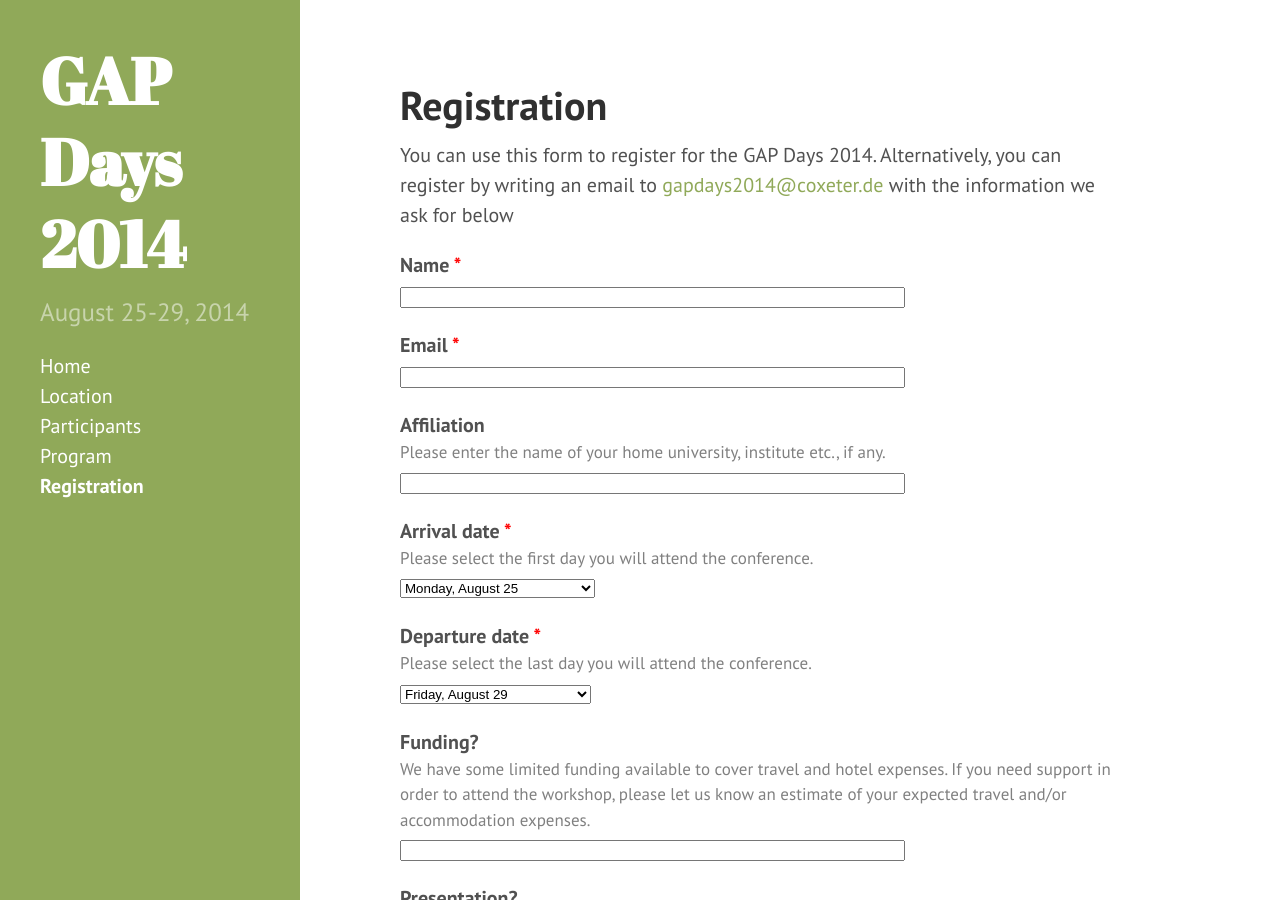
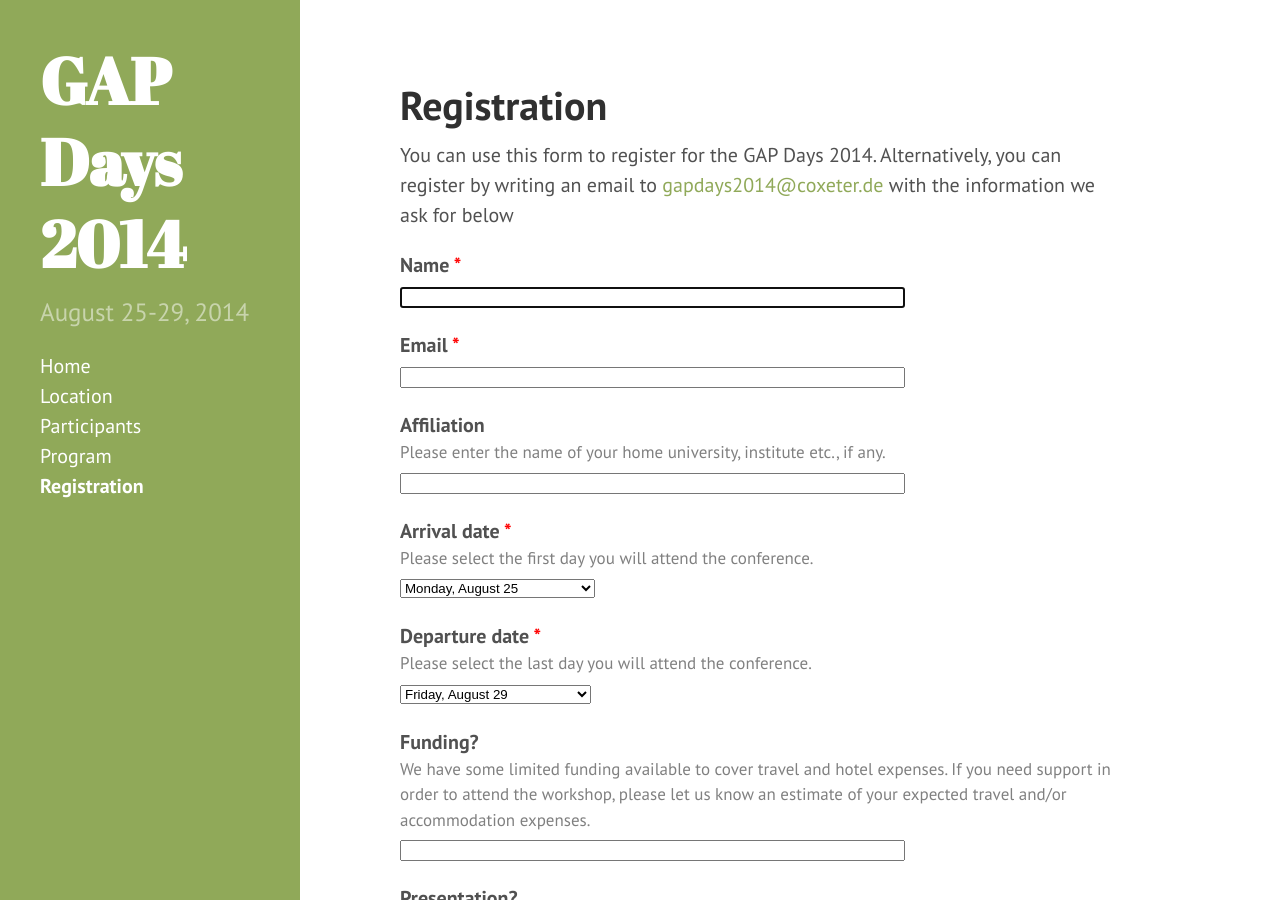
Before and after one commit to olexandr-konovalov/gapdays2014, a Jekyll site: the page built from registration.html, in a window 1280 px wide and 900 px high. Built offline with Jekyll 4.4.1, drawn with Linux system fonts in a browser that asks for light colours; Markdown is read by kramdown in place of the engine named in the settings.

Commit message:
Autofocus 'name' field on reg form

```diff
--- a/registration.html
+++ b/registration.html
@@ -22,7 +22,13 @@ with the information we ask for below
   <div class="form-field-title">
     <label for="name">Name <span class="form-field-req">*</span></label>
   </div>
-  <input type="text" size="60" maxlength="80" name="name" required />
+  <input type="text" size="60" maxlength="80" name="name" autofocus required />
+  <!-- autofocus with fallback for older browsers -->
+  <script>
+    if (!("autofocus" in document.createElement("input"))) {
+      document.getElementById("q").focus();
+    }
+  </script>
 </div>
 
 <div class="form-field">
```
